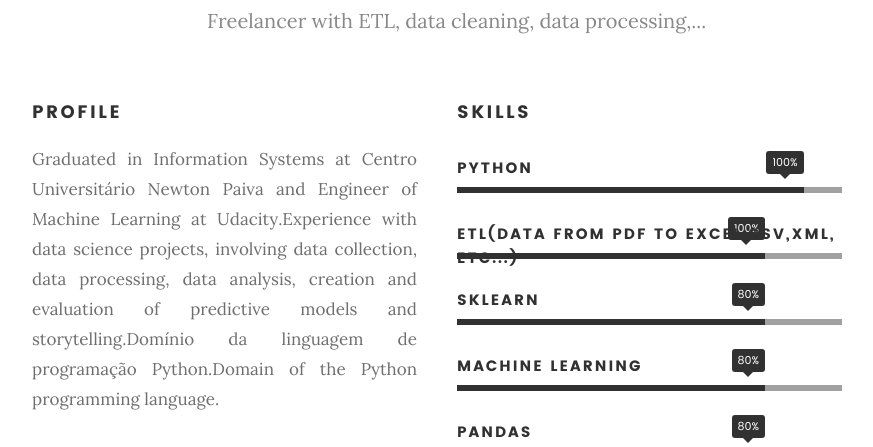
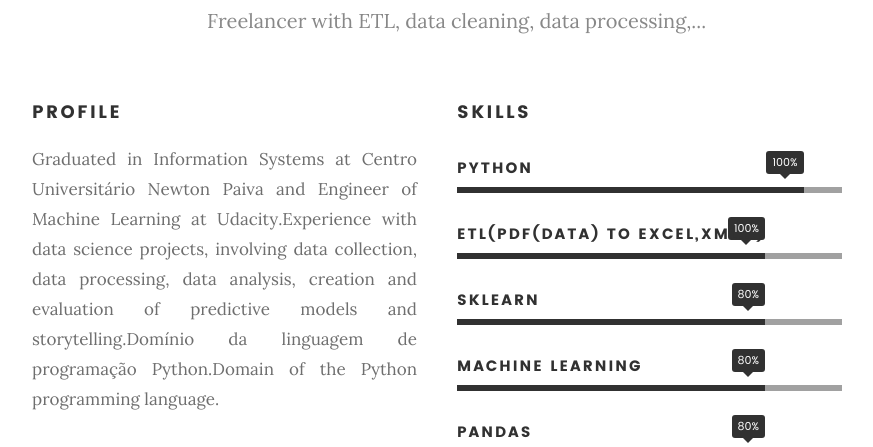
Before and after one commit to cibelecastelo/cibelecastelo.git.io, a Django app: page / in a window 1280 px wide. Shown: the part 1144-1591 px from the top of the page, without its empty margins (203-1076 px from the left). Run offline with Django 3.2, Linux system fonts and the light colour scheme; some web fonts are replaced.

Commit message:
Update post_list.html

```diff
--- a/blog/templates/blog/post_list.html
+++ b/blog/templates/blog/post_list.html
@@ -169,7 +169,7 @@
 <ul class="skill-bars">
 				   <li>
 				   	<div class="progress percent80"><span>100%</span></div>
-				   	<strong>ETL(data from pdf to excel,csv,xml, etc...)</strong>
+				   	<strong>ETL(pdf(data) to excel,xml...)</strong>
 				   </li>
 <li>
 				   	<div class="progress percent80"><span>80%</span></div>
@@ -660,7 +660,7 @@ seja mais acessível para mais motoristas. Este projeto foi o projeto de conclus
    				<i class="icon-phone"></i>
    			</div>
 
-   			<h5>Me ligue</h5>
+   			<h5>Call me</h5>
 
    			<p>
 				Whatsapp: (+31) 995630327<br>
```
